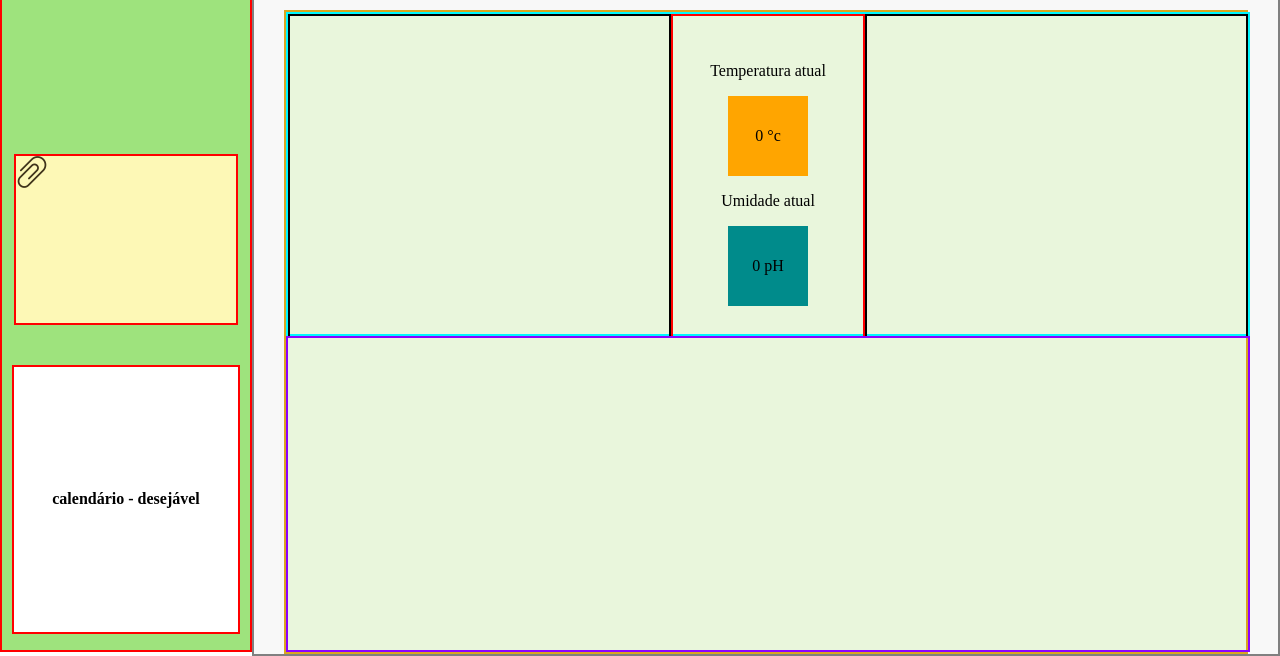
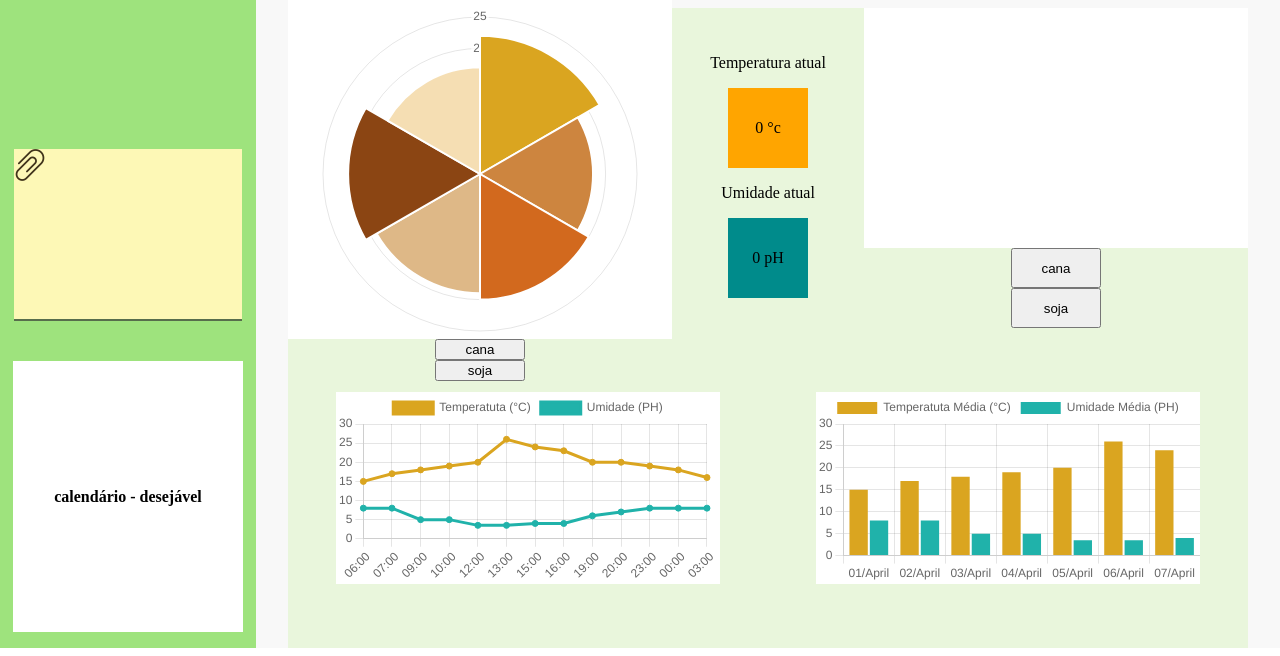
Before and after one commit to hessel-lu/pendrive-PI, a plain HTML site: page Dashboard/agrohCompany-dash1.html in a window 1280 px wide. Shown: the part 152-808 px from the top of the page. Drawn offline with nearby package versions, Linux system fonts and the light colour scheme.

Commit message:
dash atualizada 23.04.22

```diff
--- a/Dashboard/agrohCompany-dash.html
+++ b/Dashboard/agrohCompany-dash1.html
@@ -64,7 +64,10 @@
 
               <!-- essa div com canvas é o nosso primeiro gráfico polar "poder ser de temeperatura ou humidade" -->
               <div class="body5-chartsPolares-class">
-                <canvas id="canvasChartPolarTempe"></canvas>
+                <canvas id="canvasChartPolarTempe" class="tamanhoGraficosPolares-class"></canvas>
+
+                <button>cana</button>
+                <button>soja</button>
               </div>
 
               <!-- aqui é a parte do centro dos dois gráficos polares, onde tem a temp e humi atual -->
@@ -77,7 +80,10 @@
 
               <!-- essa outra div canvas é o nosso segundo gráfico polar -->
               <div class="body5-chartsPolares-class">
-                <canvas id="canvasChartPorlarHumi"></canvas>
+                <canvas id="canvasChartPorlarHumi" class="tamanhoGraficosPolares-class"></canvas>
+
+                <button>cana</button>
+                <button>soja</button>
               </div>
 
             </div>
@@ -89,11 +95,11 @@
             -->
             <div id="body3-header-right" class="body3-1-header-right-class">
               <div>
-                  <!-- <canvas id="canvasChartLine" class="tamanhoGraficos-class"></canvas> -->
+                  <canvas id="canvasChartLine" class="tamanhoGraficos-class"></canvas>
               </div>
 
               <div>
-                  <!-- <canvas id="canvasChartBar"  class="tamanhoGraficos-class"></canvas> -->
+                  <canvas id="canvasChartBar"  class="tamanhoGraficos-class"></canvas>
               </div>
             </div>
 
@@ -195,6 +201,34 @@
 
 
     // inicio do gráfico polar 1
+    const data2 = {
+        labels: [
+            'A',
+            'B',
+            'C',
+            'D',
+            'E',
+            'F'
+        ],
+        datasets: [{
+            label: 'Temperatura dos hectares',
+            data: [22, 18, 20, 19, 21, 17],
+            backgroundColor: [
+                'rgb(218,165,32)',
+                'rgb(205,133,63)',
+                'rgb(210,105,30)',
+                'rgb(222,184,135)',
+                'rgb(139,69,19)',
+                'rgb(245,222,179)',
+            ]
+        }]
+    };
+
+    const config2 = {
+        type: 'polarArea',
+        data: data2,
+        options: {}
+    }
     // fim do gráfico polar 1
 
 
@@ -213,6 +247,10 @@
       config1
     );
 
+    const myChartPolar = new Chart(
+      document.getElementById('canvasChartPolarTempe'),
+      config2
+    );
 
     //dentro dessa scrip, poder vir a const dos novos gráficos
 
--- a/Dashboard/style-dash.css
+++ b/Dashboard/style-dash.css
@@ -19,11 +19,19 @@ body {
 }
 
 .tamanhoGraficos-class {
-    height: 10vh;
-    width:  10vw;
+    height: 30vh;
+    width:  30vw;
     display: flex;
     background-color: #fff;
     /* border: 2px solid red; */
+}
+
+.tamanhoGraficosPolares-class {
+    position: relative;
+    height: 30vh;
+    width: 30vw;
+    display: flex;
+    background-color: #fff;
 }
 
 .global-class {
@@ -38,7 +46,7 @@ body {
     display: flex;
     flex-direction: column;
     align-items: center;
-    border: 2px solid red;
+    /* border: 2px solid red; */
 }
 
 .caixa-user-class {
@@ -53,7 +61,7 @@ body {
     border-radius: 5px;
     color: #ffff    ;
     background-color: #413620;
-    border: 2px solid red;
+    /* border: 2px solid red; */
 }
 
 .caixa2-postIt-class {
@@ -65,7 +73,7 @@ body {
     /* align-items: center; */
     /* justify-content:center; */
     background-color: #fdf8b6;
-    border: 2px solid red;
+    /* border: 2px solid red; */
 }
 
 .caixa3-calendario-class{
@@ -76,13 +84,13 @@ body {
     align-items: center;
     justify-content:center;
     background-color: #fff;
-    border: 2px solid red;
+    /* border: 2px solid red; */
 }
 .header-right-class {
     height: 100vh;
     width: 80vw;
     display: flex;
-    border: 2px solid greenyellow;
+    /* border: 2px solid greenyellow; */
 }
 
 .nave-header-right-class {
@@ -93,14 +101,14 @@ body {
     align-items: center;
     background-color: #F8F8F8;
     /* justify-content: space-between; */
-    border: 2px solid greenyellow;
+    /* border: 2px solid greenyellow; */
 }
 
 .nave-header-right-class img {
     height: 82px;
     display: flex;
     margin-left: 15px;
-    border: 2px solid greenyellow;
+    /* border: 2px solid greenyellow; */
 
 }
 
@@ -125,7 +133,7 @@ body {
     justify-content: center;
     align-items: flex-end;
     background-color: #F8F8F8;
-    border: 2px solid grey;
+    /* border: 2px solid grey; */
 }
 
 .body2-header-right-class {
@@ -134,7 +142,7 @@ body {
     display: flex;
     flex-direction: column;
     background-color: #E9F6DC;
-    border: 2px solid goldenrod;
+    /* border: 2px solid goldenrod; */
 }
 
 .body3-header-right-class {
@@ -142,14 +150,17 @@ body {
     width: 75vw;
     display: flex;
     justify-content: space-between;
-    border: 2px solid rgb(0, 247, 255);
+    /* border: 2px solid rgb(0, 247, 255); */
 }
 
 .body3-1-header-right-class {
     height: 40vh;
     width: 75vw;
     display: flex;
-    border: 2px solid rgb(140, 0, 255);
+    flex-direction: row;
+    justify-content: space-around;
+    align-items: center;
+    /* border: 2px solid rgb(140, 0, 255); */
 }
 
 .body4-temperatura-umidade-class {
@@ -159,14 +170,21 @@ body {
     flex-direction: column;
     justify-content: center;
     align-items: center;
-    border: 2px solid red;
+    /* border: 2px solid red; */
 }
 
 .body5-chartsPolares-class {
-    height: 40vh;
-    width: 30vw;
+    display: flex;
+    flex-direction: column;
+    justify-content: center;
+    align-items: center;
+    /* border: 2px solid black;     */
+}
+
+.body5-chartsPolares-class button {
+    height: 5vh;
+    width: 7vw;
     display: flex;
     justify-content: center;
     align-items: center;
-    border: 2px solid black;
 }
```
